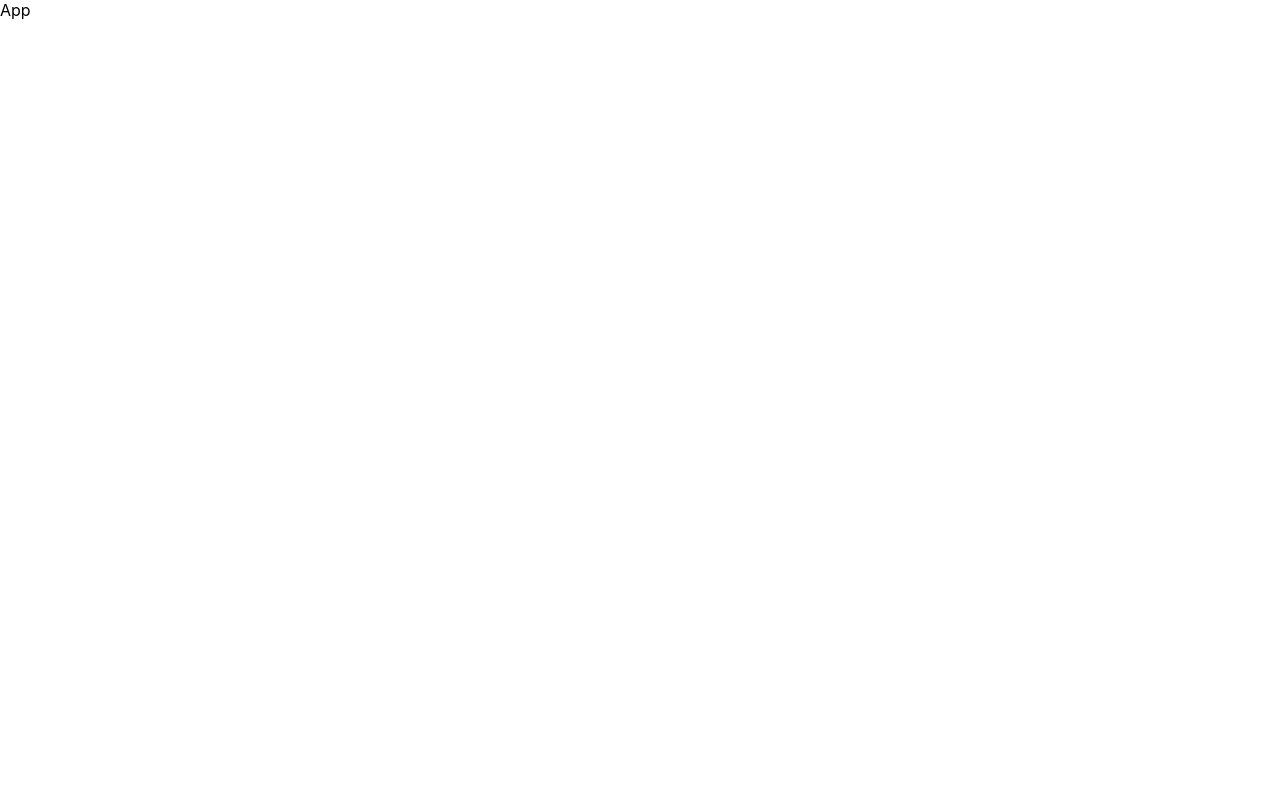
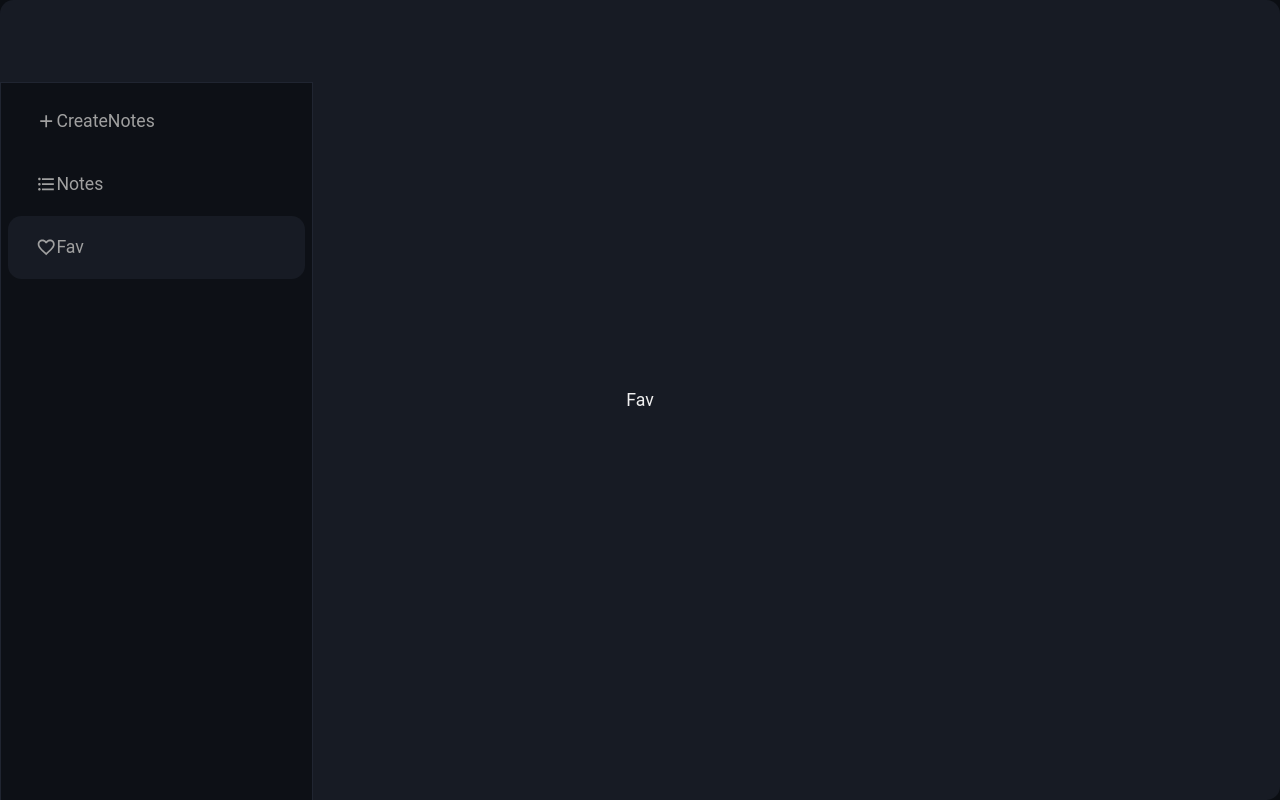
Before and after one commit to Ananththandavarayamurthi/bipolartask, a React (Create React App) app: page /fav in a window 1280 px wide. Built offline with nearby package versions, Linux system fonts and the light colour scheme.

Commit message:
layoutsetup

```diff
--- a/src/App.js
+++ b/src/App.js
@@ -1,8 +1,26 @@
 import React from 'react'
+import {BrowserRouter,Routes,Route} from "react-router-dom"
+import Nav from './components/Nav'
+import CreateNotes from './components/CreateNotes'
+import EditNotes from './components/EditNotes'
+import Fav from './components/Fav'
+import Notes from './components/Notes'
+import "./App.css"
 
 function App() {
   return (
-    <div>App</div>
+    <BrowserRouter>
+    <div className="wrapper">
+    <Nav/>
+    <Routes>
+      <Route path="/create" element={<CreateNotes/>}/>
+      <Route path="/edit" element={<EditNotes/>}/>
+      <Route path="/fav" element={<Fav/>}/>
+      <Route path="/notes" element={<Notes/>}/>
+    </Routes>
+    </div>
+    </BrowserRouter>
+
   )
 }
 
--- /dev/null
+++ b/src/components/CreateNotes.js
@@ -0,0 +1,9 @@
+import React from 'react'
+
+function CreateNotes() {
+  return (
+    <div className='home'>CreateNotes</div>
+  )
+}
+
+export default CreateNotes
--- /dev/null
+++ b/src/components/EditNotes.js
@@ -0,0 +1,9 @@
+import React from 'react'
+
+function EditNotes() {
+  return (
+    <div className='home'>EditNotes</div>
+  )
+}
+
+export default EditNotes
--- /dev/null
+++ b/src/components/Fav.js
@@ -0,0 +1,9 @@
+import React from 'react'
+
+function Fav() {
+  return (
+    <div className='home' >Fav</div>
+  )
+}
+
+export default Fav
--- /dev/null
+++ b/src/components/Nav.js
@@ -0,0 +1,38 @@
+import React from 'react'
+import { NavLink } from 'react-router-dom'
+import  {Badge } from '@mui/material'
+// import DeleteOutlineIcon from '@mui/icons-material/DeleteOutline'
+import FormatListBulletedIcon from '@mui/icons-material/FormatListBulleted'
+import  AddIcon from '@mui/icons-material/Add'
+import FavoriteBorderIcon from '@mui/icons-material/FavoriteBorder'
+import "./component.css"
+function Nav() {
+  return (
+    <div >
+    <nav className='nav-wrapper'>
+    <NavLink to="/create" className="link ">
+    <Badge  color='primary'>
+    <AddIcon  />
+	<span >CreateNotes</span>
+				</Badge>
+
+        </NavLink>
+    <NavLink to="/notes" className="link ">
+    <Badge  color='primary'>
+    <FormatListBulletedIcon  />
+	<span >Notes</span>
+				</Badge></NavLink>
+    <NavLink to="/fav" className="link ">
+    <Badge  color='primary'>
+    <FavoriteBorderIcon  />
+	<span >Fav</span>
+	</Badge>
+    </NavLink>
+
+
+    </nav>
+    </div>
+  )
+}
+
+export default Nav
--- /dev/null
+++ b/src/components/Notes.js
@@ -0,0 +1,9 @@
+import React from 'react'
+
+function Notes() {
+  return (
+    <div className='home'>Notes</div>
+  )
+}
+
+export default Notes
--- /dev/null
+++ b/src/components/component.css
@@ -0,0 +1,91 @@
+*{
+    box-sizing: border-box;
+    margin: 0;
+    padding: 0;
+}
+.nav-wrapper{
+    position: fixed;
+
+	background-color: var(--black-color);
+	border: 1px solid var(--black4-color);
+	min-width: 23rem;
+	max-width: 23rem;
+	height: 100vh;
+	z-index: 2137;
+	transition: min-width 0.2s ease;
+
+	@media (max-width: 1200px) {
+		position: fixed;
+	}
+
+	@media (max-width: 600px) {
+		min-width: 20rem;
+		max-width: 20rem;
+	}
+    display: flex;
+    flex-direction: column;
+    margin-top: 6rem;
+    padding: 0.5rem;
+}
+.nav-wrapper span{
+    color: #a0a0a0;
+    size:1.3rem;
+}
+.home{
+    align-items: center;
+    display: flex;
+    height: 100vh;
+    justify-content: center;
+    align-items: center;
+    background-color: var(--black3-color);
+    border: 1px solid transparent;
+    border-radius: 1rem;
+    color: var(--white-color);
+    display: flex;
+    font-size: var(--basic-size);
+    padding: 1.5rem 2rem;
+    transition: color .2s ease;
+}
+.link{
+    align-items: center;
+    border: 1px solid transparent;
+    border-radius: 1rem;
+    color: var(--grey-color);
+    display: flex;
+    font-size: var(--basic-size);
+    padding: 1.5rem 2rem;
+    position: relative;
+    cursor: pointer;
+}
+.active {
+    display: flex;
+    align-items: center;
+    font-size: var(--basic-size);
+    color: var(--white-color);
+    padding: 0.4rem;
+    transition: color 0.2s ease;
+    padding: 1.5rem 2rem;
+    background-color: var(--black3-color);
+    border-radius: 1rem;
+    border: 1px solid transparent;
+
+    @media (max-width: 600px) {
+        padding: 1rem;
+    }
+
+    &:hover {
+        color: var(--white-color);
+        background-color: var(--black3-color);
+    }
+
+    .icon {
+        margin-right: 1.5rem;
+    }
+
+    span {
+        span {
+            top: -0.5rem;
+            right: -0.5rem;
+        }
+    }
+}
--- a/src/index.css
+++ b/src/index.css
@@ -1,13 +1,102 @@
-body {
-  margin: 0;
-  font-family: -apple-system, BlinkMacSystemFont, 'Segoe UI', 'Roboto', 'Oxygen',
-    'Ubuntu', 'Cantarell', 'Fira Sans', 'Droid Sans', 'Helvetica Neue',
-    sans-serif;
-  -webkit-font-smoothing: antialiased;
-  -moz-osx-font-smoothing: grayscale;
+* {
+	box-sizing: border-box;
+	padding: 0;
+	margin: 0;
 }
 
-code {
-  font-family: source-code-pro, Menlo, Monaco, Consolas, 'Courier New',
-    monospace;
+html {
+	font-size: 85%;
 }
+
+body {
+	font-family: 'Roboto', sans-serif;
+	background-color: var(--black2-color);
+}
+
+::selection {
+	color: white;
+	background-color: var(--main-color);
+}
+
+:root {
+	--main-color: rgb(25, 118, 210);
+	--main-hover-color: rgb(40, 147, 255);
+	--white-color: rgb(240, 240, 240);
+	--grey-color: rgb(160, 160, 160);
+	--black-color: rgb(13, 16, 22);
+	--black2-color: rgb(11, 14, 19);
+	--black3-color: rgb(23, 27, 36);
+	--black4-color: rgb(32, 37, 49);
+	--space2rem: 2rem;
+	--basic-size: 1.3rem;
+	--logo-size: 1.5rem;
+	--small-size: 1rem;
+	--mini-size: 0.8rem;
+	--big-size: 1.7rem;
+	--large-size: 2.2rem;
+	--biggest-size: 2.5rem;
+}
+
+@media (max-width: 768px) {
+	html {
+		font-size: 80%;
+	}
+}
+
+@media (max-width: 600px) {
+	html {
+		font-size: 70%;
+	}
+}
+
+a {
+	text-decoration: none;
+	color: initial;
+}
+
+body {
+	&::-webkit-scrollbar-thumb {
+		background-color: var(--black3-color);
+		border-radius: 20rem;
+		border: 1px solid var(--black4-color);
+	}
+	&::-webkit-scrollbar {
+		background-color: var(--black2-color);
+		width: 0.7rem;
+	}
+}
+
+.light-mode {
+	--white-color: rgb(29, 29, 29);
+	--grey-color: rgb(75, 75, 75);
+
+	--black-color: rgb(248, 248, 248);
+	--black2-color: rgb(255, 255, 255);
+	--black3-color: rgb(231, 231, 231);
+	--black4-color: rgb(236, 236, 236);
+}
+
+.slick-slider {
+	margin: 6rem 2rem 2rem 2rem;
+
+	button::before {
+		color: var(--white-color);
+	}
+
+	.slick-list {
+		.slick-track {
+			display: flex;
+			align-items: center;
+			gap: 2rem;
+		}
+	}
+
+	.slick-dots {
+		li,
+		.slick-active {
+			button::before {
+				color: var(--white-color);
+			}
+		}
+	}
+}
```
Also changed, not shown: package.json (+8 -0 lines), src/App.css (line endings or trailing spaces), src/img/sygnet.svg (added), 1 other file (tests, documents, lock files or other folders).
